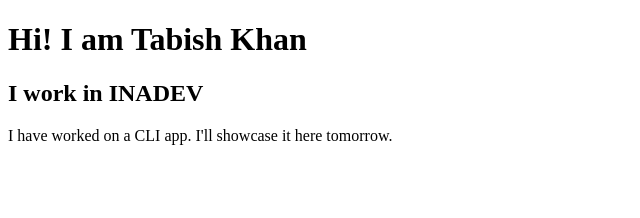
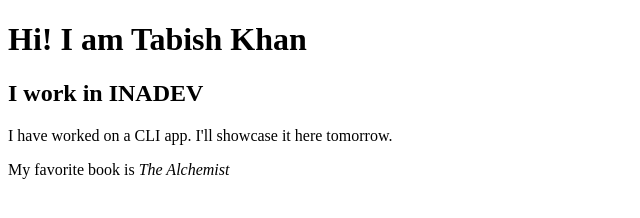
Before and after one commit to tabishkh-an/LessonTwo-portfolio, a plain HTML site: page index.html in a window 1280 px wide. Shown: the whole page, without its empty margins (0-640 px from the left). Drawn offline with Linux system fonts and the light colour scheme.

Commit message:
fix: added my interest

```diff
--- a/index.html
+++ b/index.html
@@ -13,6 +13,7 @@
     <h2>I work in INADEV</h2>
 
     <p>I have worked on a CLI app. I'll showcase it here tomorrow.</p>
+    <p>My favorite book is <i>The Alchemist</i></p>
 </body>
 
 </html>
```
